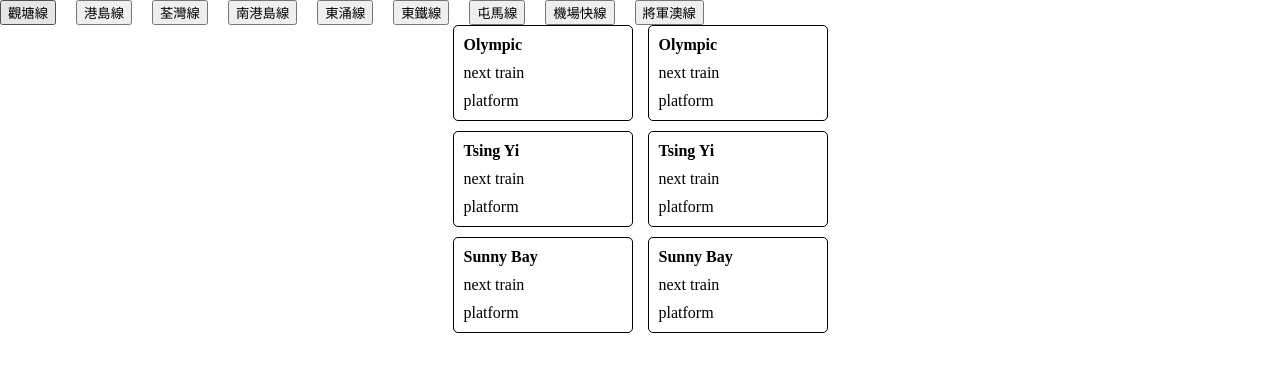
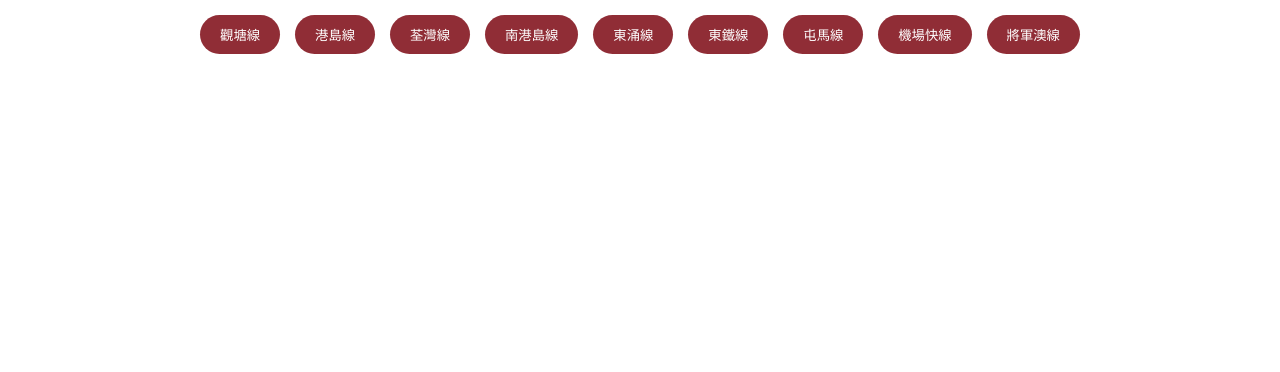
Before and after one commit to John-Chiu/Generation_JFSD-mtr-app, a plain HTML site: page index.html in a window 1280 px wide. Drawn offline with Linux system fonts and the light colour scheme.

Commit message:
Revise UI

```diff
--- a/index.html
+++ b/index.html
@@ -10,6 +10,7 @@
 </head>
 
 <body>
+    <div id="app">
         <div id="lines-btn-container"></div>
 
         <!-- should be 2 lines here, up and down -->
@@ -18,37 +19,8 @@
             <!-- each station query we will get up and down, up go up div, down go down div.
                 up with CSS flex: row, down with flex: column-reverse -->
             <div id="line-up" class="line">
-            <div class="station-card">
-                <h4 class="station-name">Olympic</h4>
-                <p>next train</p>
-                <p>platform</p>
-            </div>
-            <div class="station-card">
-                <h4 class="station-name">Tsing Yi</h4>
-                <p>next train</p>
-                <p>platform</p>
-            </div>
-            <div class="station-card">
-                <h4 class="station-name">Sunny Bay</h4>
-                <p>next train</p>
-                <p>platform</p>
-            </div>
             </div>
             <div id="line-down" class="line">
-            <div class="station-card">
-                <h4 class="station-name">Olympic</h4>
-                <p>next train</p>
-                <p>platform</p>
-            </div>
-            <div class="station-card">
-                <h4 class="station-name">Tsing Yi</h4>
-                <p>next train</p>
-                <p>platform</p>
-            </div>
-            <div class="station-card">
-                <h4 class="station-name">Sunny Bay</h4>
-                <p>next train</p>
-                <p>platform</p>
             </div>
         </div>
     </div>
--- a/script.js
+++ b/script.js
@@ -28,6 +28,14 @@ function createLinesBtns() {
       // clear all cards in lines
       lineUp.replaceChildren();
       lineDown.replaceChildren();
+
+      let uplineDirection = document.createElement("h2");
+      uplineDirection.innerHTML = `往${stationArr[stationArr.length - 1].name}`;
+      lineUp.append(uplineDirection);
+
+      let downlineDirection = document.createElement("h2");
+      downlineDirection.innerHTML = `往${stationArr[0].name}`;
+      lineDown.append(downlineDirection);
 
       // create all card
       createCardsForLine(lineUp, stationArr);
--- a/style.css
+++ b/style.css
@@ -1,19 +1,38 @@
+body {
+    display: flex;
+    flex-direction: column;
+    align-items: center;
+}
+
 * {
     margin: 0;
     box-sizing: border-box;
+    font-family: 'PingFang TC', 'Microsoft JhengHei', sans-serif;
 }
 
 #lines-btn-container {
     display: flex;
     flex-direction: row;
-    gap: 20px;
-    /* justify-content: space-between; */
+    gap: 15px;
+    justify-content: space-evenly;
+
+    margin-top: 15px;
+    margin-bottom: 30px;
+
+    button {
+        padding: 10px 20px;
+        border: none;
+        border-radius: 25px;
+        background-color: rgb(144, 45, 54);
+        color: white;
+        cursor: pointer;
+    }
 }
 
 #station-lines-container {
     display: flex;
     justify-content: center;
-    gap: 15px;
+    gap: 50px;
 }
 
 .line {
```
Lines whose indentation alone changed are shown as unchanged.
